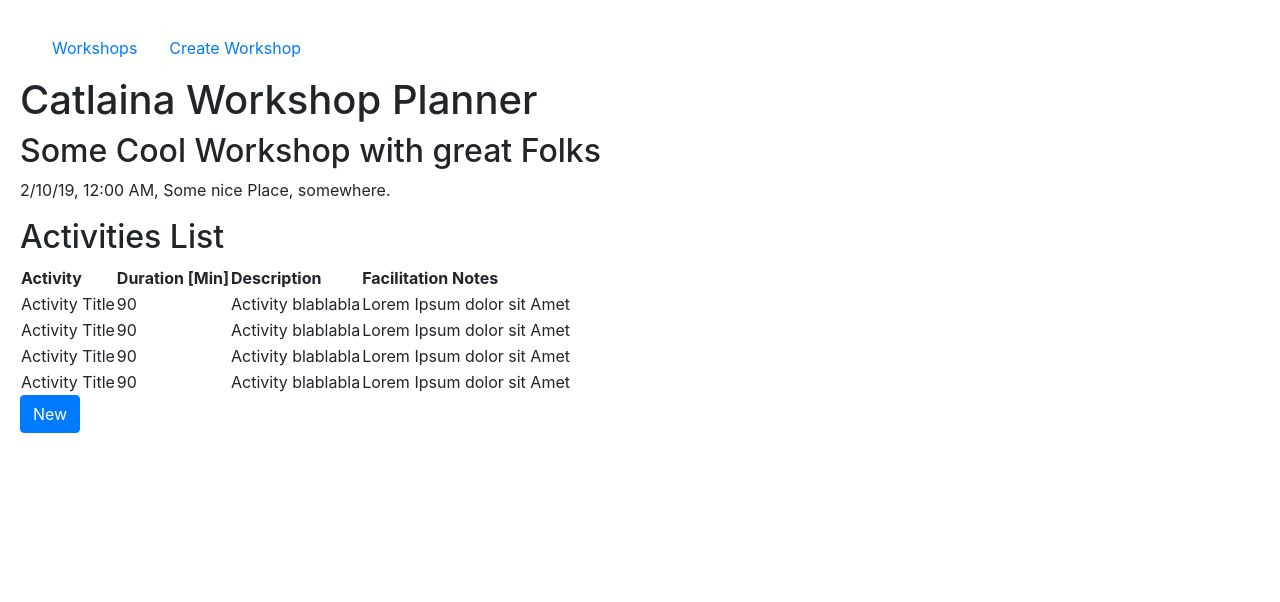
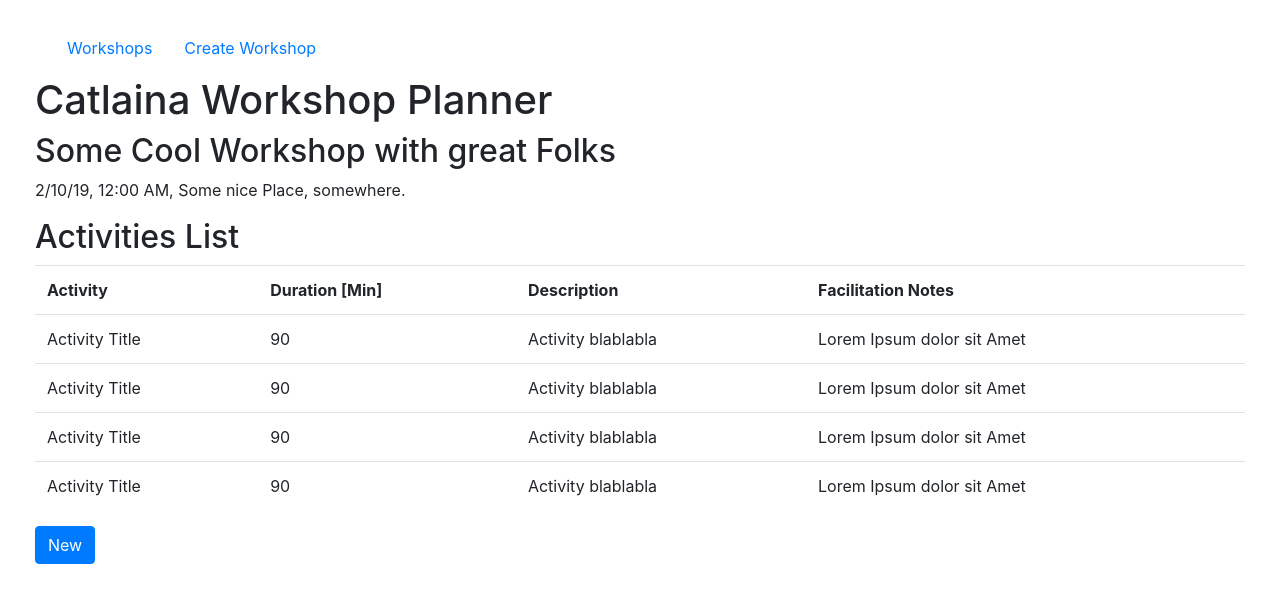
Before and after one commit to Catlaina/CatlainaRepo, an Angular app in the folder frontend/Catlaina/: page /workshop/0 in a window 1280 px wide. Shown: the top 602 px of the page. Built offline with nearby package versions, Linux system fonts and the light colour scheme.

Commit message:
small bootstrap improvements

```diff
--- a/frontend/Catlaina/src/app/workshop-activities/workshop-activities.component.html
+++ b/frontend/Catlaina/src/app/workshop-activities/workshop-activities.component.html
@@ -1,6 +1,6 @@
 
 <h2>Activities List</h2>
-<table>
+<table class="table">
   <tr>
     <th> Activity  </th>
     <th> Duration [Min]</th>
--- a/frontend/Catlaina/src/index.html
+++ b/frontend/Catlaina/src/index.html
@@ -9,6 +9,8 @@
   <link rel="icon" type="image/x-icon" href="favicon.ico">
 </head>
 <body>
-  <app-root></app-root>
+  <div class="container-fluid">
+    <app-root></app-root>
+  </div>
 </body>
 </html>
```
